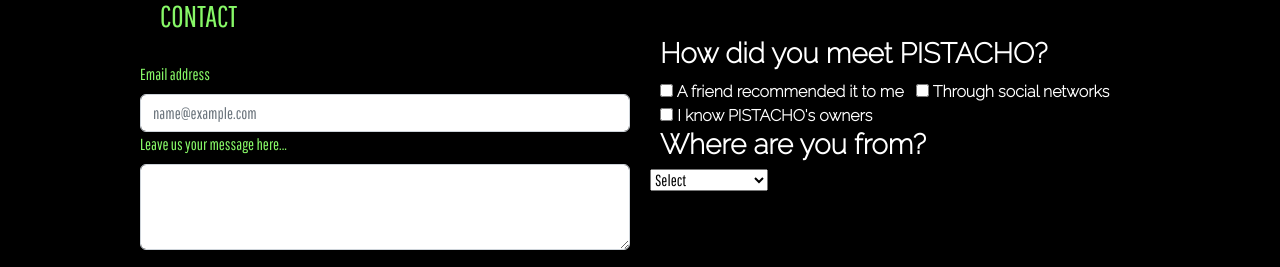
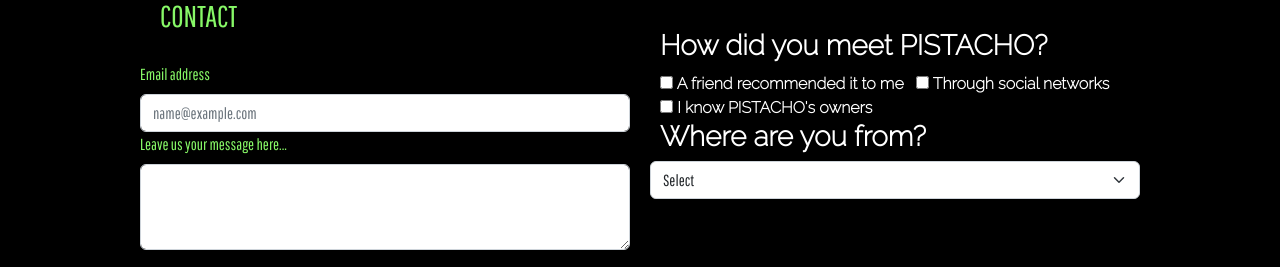
Before and after one commit to AbrilDaPra/PISTACHO, a plain HTML site: page pages/contact.html in a window 1280 px wide. Shown: the part 622-889 px from the top of the page. Drawn offline with nearby package versions, Linux system fonts and the light colour scheme.

Commit message:
Arregle Iframe de Index, cambios en formulario con Bootstrap en Contacto

```diff
--- a/css/style.css
+++ b/css/style.css
@@ -336,6 +336,10 @@
     margin-bottom: 30px;
 }
 
+#iframeContainer{
+    width: auto;
+}
+
 /* ---------------------------- Contact ---------------------------- */
 #contactBanner {
     background-image: url(../images/contact-pic.jpg);
@@ -619,7 +623,5 @@
     #square {
         width: 100%;
     }
-    #iframeContainer {
-        width: 500px;
-    }
+
 }
--- a/pages/contact.html
+++ b/pages/contact.html
@@ -92,38 +92,37 @@
                   I know PISTACHO's owners
                 </label>
                 <h3 class="white-text">Where are you from?</h3>
-                <select name="province" id="" required>
-                                <option value="" disabled selected>Select</option>
-                                <option value="">Buenos Aires</option>
-                                <option value="">Capital Federal</option>
-                                <option value="">Catamarca</option>
-                                <option value="">Chaco</option>
-                                <option value="">Chubut</option>
-                                <option value="">Córdoba</option>
-                                <option value="">Corrientes</option>
-                                <option value="">Entre Ríos</option>
-                                <option value="">Formosa</option>
-                                <option value="">Jujuy</option>
-                                <option value="">La Pampa</option>
-                                <option value="">La Rioja</option>
-                                <option value="">Mendoza</option>
-                                <option value="">Misiones</option>
-                                <option value="">Neuquén</option>
-                                <option value="">Rio Negro</option>
-                                <option value="">Salta</option>
-                                <option value="">San Juan</option>
-                                <option value="">San Luis</option>
-                                <option value="">Santa Cruz</option>
-                                <option value="">Santa Fe</option>
-                                <option value="">Santiago del Estero</option>
-                                <option value="">Tierra del Fuego</option>
-                                <option value="">Tucumán</option>
+                <select class="form-select" aria-label="Default select example">
+                  <option selected disabled>Select</option>
+                  <option value="1">Buenos Aires</option>
+                  <option value="2">Capital Federal</option>
+                  <option value="3">Catamarca</option>
+                  <option value="4">Chaco</option>
+                  <option value="5">Chubut</option>
+                  <option value="6">Córdoba</option>
+                  <option value="7">Corrientes</option>
+                  <option value="8">Entre Ríos</option>
+                  <option value="9">Formosa</option>
+                  <option value="10">Jujuy</option>
+                  <option value="11">La Pampa</option>
+                  <option value="12">La Rioja</option>
+                  <option value="13">Mendoza</option>
+                  <option value="14">Misiones</option>
+                  <option value="15">Neuquén</option>
+                  <option value="16">Rio Negro</option>
+                  <option value="17">Salta</option>
+                  <option value="18">San Juan</option>
+                  <option value="19">San Luis</option>
+                  <option value="20">Santa Cruz</option>
+                  <option value="21">Santa Fe</option>
+                  <option value="22">Santiago del Estero</option>
+                  <option value="23">Tierra del Fuego</option>
+                  <option value="24">Tucumán</option>
                 </select>
             </form>
               <input type="submit" value="SEND">
               <input type="reset" value="RESET">
               <input type="button" value="BUTTON">
-                </div>
               <div id="map">
                 <iframe src="https://www.google.com/maps/embed?pb=!1m18!1m12!1m3!1d104935.9400963458!2d-58.31675952387747!3d-34.72413946495247!2m3!1f0!2f0!3f0!3m2!1i1024!2i768!4f13.1!3m3!1m2!1s0x95a32e38e45f5777%3A0x6a86dac21334524f!2sQuilmes%2C%20Buenos%20Aires%20Province!5e0!3m2!1sen!2sar!4v1680667274582!5m2!1sen!2sar" width="400" height="300" style="border:0;" allowfullscreen="" loading="lazy" referrerpolicy="no-referrer-when-downgrade"></iframe>
               </div>
```
Also changed, not shown: index.html (+8 -8 lines). Lines whose indentation alone changed are shown as unchanged.
